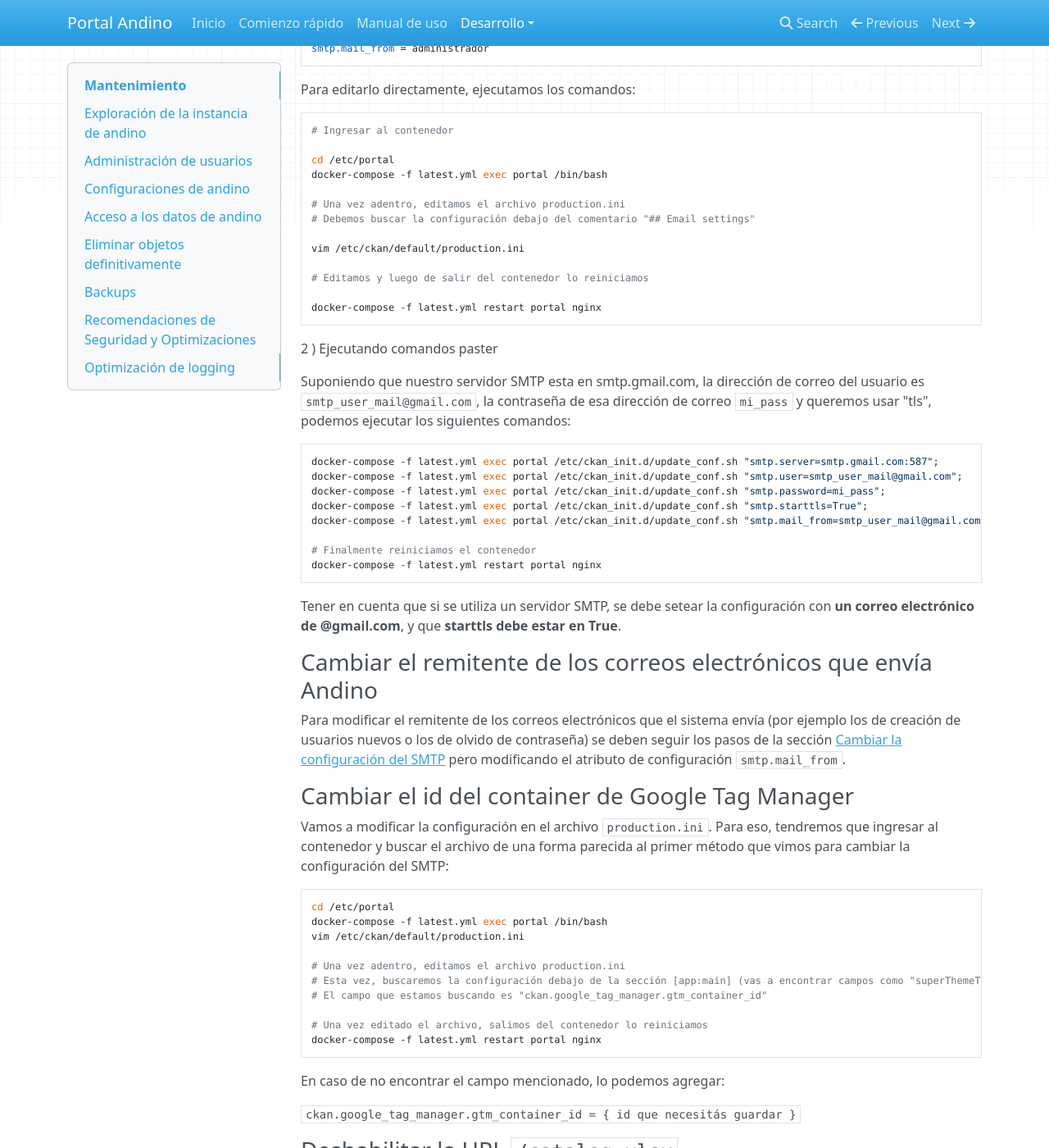
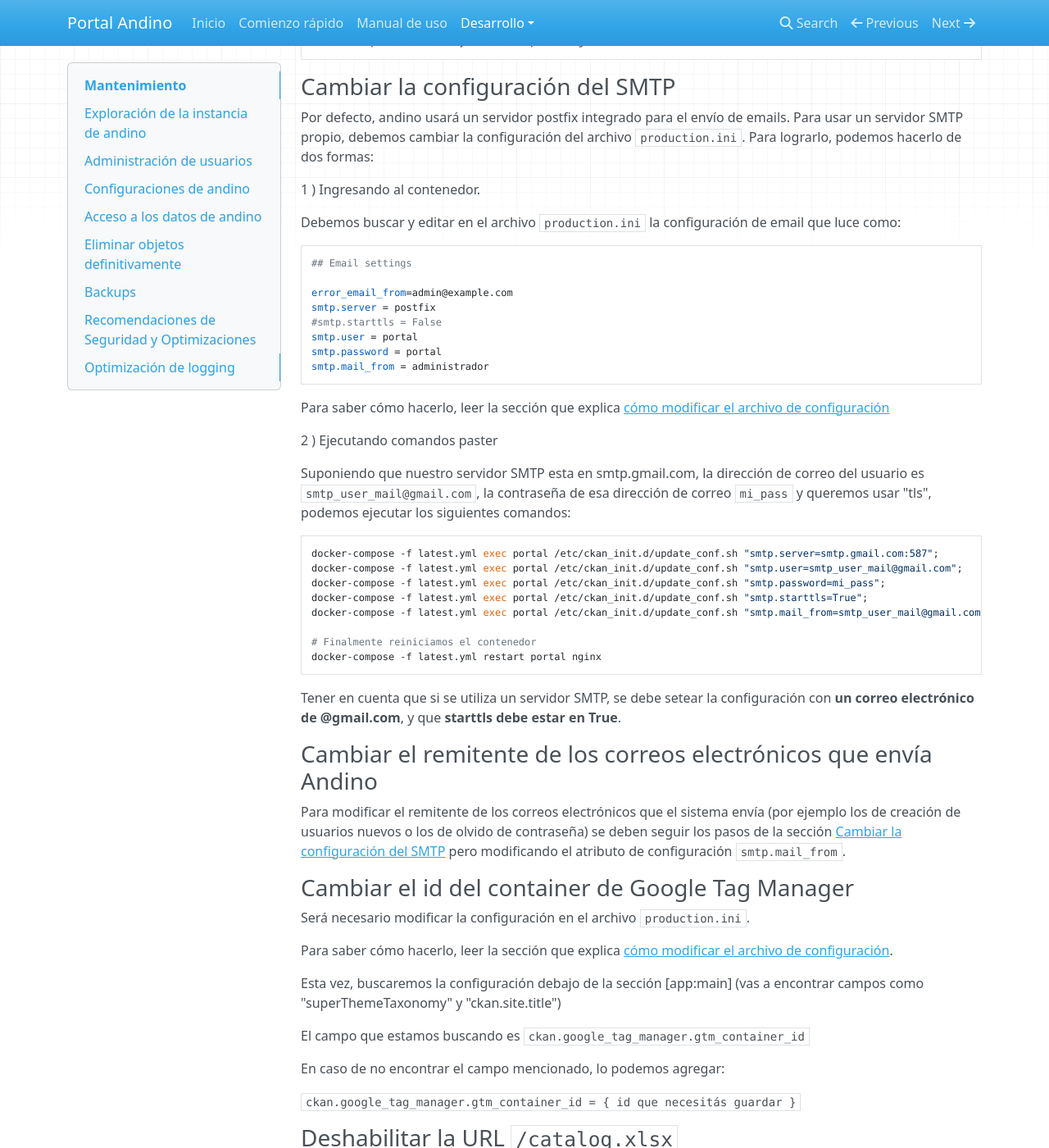
Before and after one commit to datosgobar/portal-andino, an MkDocs documentation site: the page built from docs/developers/maintenance.md, in a window 1280 px wide and 1400 px high, scrolled down 2504 px. Shown: the whole window at 82% size. Built offline with MkDocs 1.6.1, drawn with Linux system fonts in a browser that asks for light colours; nearby versions of some CDN libraries; old or Windows-style settings are respelled for this version of MkDocs; some of the changed text lies outside the part shown.

Commit message:
Modifico la documentación para que no se repita la explicación de cómo modificar el archivo 'production.ini'

````diff
--- a/docs/developers/maintenance.md
+++ b/docs/developers/maintenance.md
@@ -17,6 +17,7 @@
         - [Cambiar password de un usuario](#cambiar-password-de-un-usuario)
     - [Configuraciones de andino](#configuraciones-de-andino)
         - [Cambiar la configuración del SMTP](#cambiar-la-configuracion-del-smtp)
+        - [Modificar el archivo de configuración](#modificar-el-archivo-de-configuracion)
         - [Cambiar el remitente de los correos electrónicos que envía Andino](#cambiar-el-remitente-de-los-correos-electronicos-que-envia-andino)
         - [Deshabilitar la URL `/catalog.xlsx`](#deshabilitar-la-url--catalogxlsx)
         - [Google Tag Manager](#google-tag-manager)
@@ -99,6 +100,26 @@
 
 ## Configuraciones de andino
 
+### Modificar el archivo de configuración
+
+El archivo de configuración de andino se llama `production.ini`, y se lo puede encontrar y modificar
+de la siguiente manera:
+
+```bash
+# Ingresar al contenedor
+
+cd /etc/portal
+docker-compose -f latest.yml exec portal /bin/bash
+
+# Una vez adentro, abrimos el archivo production.ini, y buscamos la sección que necesita ser modificada
+
+vim /etc/ckan/default/production.ini
+
+# Editamos y, luego de salir del contenedor, lo reiniciamos
+
+docker-compose -f latest.yml restart portal nginx
+```
+
 ### Cambiar la configuración del SMTP
 
 Por defecto, andino usará un servidor postfix integrado para el envío de emails.
@@ -121,23 +142,8 @@
 smtp.mail_from = administrador
 ```
 
-Para editarlo directamente, ejecutamos los comandos:
-
-```bash
-# Ingresar al contenedor
-
-cd /etc/portal
-docker-compose -f latest.yml exec portal /bin/bash
-
-# Una vez adentro, editamos el archivo production.ini
-# Debemos buscar la configuración debajo del comentario "## Email settings"
-
-vim /etc/ckan/default/production.ini
-
-# Editamos y luego de salir del contenedor lo reiniciamos
-
-docker-compose -f latest.yml restart portal nginx
-```
+Para saber cómo hacerlo, leer la sección que explica
+[cómo modificar el archivo de configuración](#modificar-el-archivo-de-configuracion)
 
 2 ) Ejecutando comandos paster
 
@@ -164,20 +170,15 @@
 
 ### Cambiar el id del container de Google Tag Manager
 
-Vamos a modificar la configuración en el archivo `production.ini`. Para eso, tendremos que ingresar al contenedor y buscar el archivo de una forma parecida al primer método que vimos para cambiar la configuración del SMTP:
+Será necesario modificar la configuración en el archivo `production.ini`.
 
-```bash
-cd /etc/portal
-docker-compose -f latest.yml exec portal /bin/bash
-vim /etc/ckan/default/production.ini
+Para saber cómo hacerlo, leer la sección que explica
+[cómo modificar el archivo de configuración](#modificar-el-archivo-de-configuracion).
 
-# Una vez adentro, editamos el archivo production.ini
-# Esta vez, buscaremos la configuración debajo de la sección [app:main] (vas a encontrar campos como "superThemeTaxonomy" y "ckan.site.title")
-# El campo que estamos buscando es "ckan.google_tag_manager.gtm_container_id"
+Esta vez, buscaremos la configuración debajo de la sección [app:main] (vas a encontrar campos como "superThemeTaxonomy" y "ckan.site.title")
 
-# Una vez editado el archivo, salimos del contenedor lo reiniciamos
-docker-compose -f latest.yml restart portal nginx
-```
+El campo que estamos buscando es `ckan.google_tag_manager.gtm_container_id`
+
 
 En caso de no encontrar el campo mencionado, lo podemos agregar:
 
@@ -229,6 +230,9 @@
 
 _Nota: tener en cuenta que, por defecto, se emplea el método PURGE para disparar el hook, lo cual
 se puede cambiar editando el campo `andino.cache_clean_hook_method` dentro del archivo de configuración `production.ini`._
+
+_Para saber cómo hacerlo, leer la sección que explica
+[cómo modificar el archivo de configuración](#modificar-el-archivo-de-configuracion)._
 
 ### Cache externa
 
````
